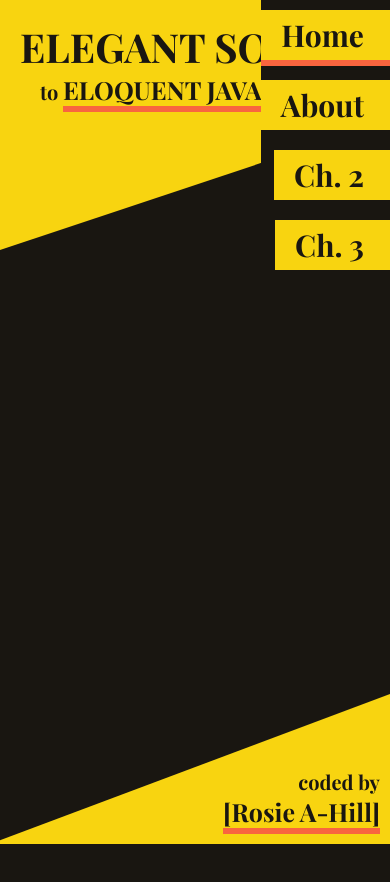
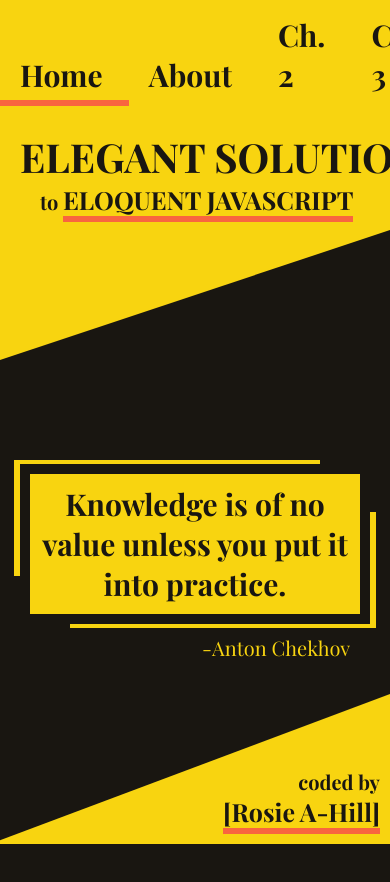
Before and after one commit to RoseAHill/eloquent-js-3rd, a React (Create React App) app: page / in a window 390 px wide. Shown: the top 882 px of the page. Before the commit the page ends 844 px from the top, so only its background shows below. Built offline with nearby package versions, Linux system fonts and the light colour scheme.

Commit message:
mobile responsive!

```diff
--- a/src/App/App.css
+++ b/src/App/App.css
@@ -13,22 +13,25 @@
   --elo-orange: #f9653f;
   /* Style */
   --elo-link-underline: 6px solid;
+  --elo-serif: "Playfair Display", serif;
+  --elo-sans-serif: "Roboto", sans-serif;
 }
 
-body {
+html, body, body > *, .App {
   font-family: system-ui, -apple-system, BlinkMacSystemFont, "Segoe UI", Roboto,
     Oxygen-Sans, Ubuntu, Cantarell, "Helvetica Neue", sans-serif;
   margin: 0;
+  height: 100%;
   background-color: var(--elo-black);
   color: var(--elo-yellow);
-  font-family: "Roboto", sans-serif;
+  font-family: var(--elo-sans-serif);
 }
 
 h1,
 h2,
 h3,
 a {
-  font-family: "Playfair Display", serif;
+  font-family: var(--elo-serif);
   font-weight: 700;
 }
 
@@ -41,3 +44,20 @@
   display: flex;
   flex-direction: column;
 }
+
+.flex-adapt {
+  display: flex;
+  flex-direction: row;
+}
+
+.content {
+  text-align: center;
+  height: 100%;
+  margin: auto;
+}
+
+@media only screen and (min-width: 700px) {
+  .flex-adapt {
+    flex-direction: column;
+  }
+}
--- a/src/App/App.tsx
+++ b/src/App/App.tsx
@@ -2,6 +2,7 @@
 import { Switch, Route } from 'react-router-dom'
 import Corners from './components/Corners/Corners'
 import Nav from './components/Nav/Nav'
+import Landing from './pages/Landing/Landing'
 import './App.css'
 
 const App = () => {
@@ -15,8 +16,13 @@
 
   return (
     <div className="App">
+      <Nav navLinks={navPages} />
       <Corners />
-      <Nav navLinks={navPages} />
+      <Switch>
+        <Route exact path="/">
+          <Landing />
+        </Route>
+      </Switch>
     </div>
   );
 }
--- a/src/App/components/Corners/Corners.css
+++ b/src/App/components/Corners/Corners.css
@@ -1,5 +1,5 @@
 .title-section {
-  position: absolute;
+  position: relative;
   color: var(--elo-black);
   height: 25rem;
   width: 75rem;
--- a/src/App/components/Nav/Nav.css
+++ b/src/App/components/Nav/Nav.css
@@ -1,13 +1,13 @@
 nav {
   color: var(--elo-yellow);
-  position: absolute;
   right: 0;
   align-items: end;
   justify-content: space-between;
-  padding-bottom: 8px;
   width: fit-content;
   height: fit-content;
-  background-color: var(--elo-black);
+  background-color: var(--elo-yellow);
+  z-index: 10;
+  width: 100%;
 }
 
 nav a {
@@ -38,3 +38,11 @@
     box-shadow: 0 6px 0 var(--elo-orange);
   }
 }
+
+@media only screen and (min-width: 700px) {
+  nav {
+    position: absolute;
+    width: fit-content;
+    background-color: transparent;
+  }
+}
--- a/src/App/components/Nav/Nav.tsx
+++ b/src/App/components/Nav/Nav.tsx
@@ -19,7 +19,7 @@
   })
 
   return (
-    <nav className="flex-col">
+    <nav className="flex-adapt">
       {navLinkComponents}
     </nav>
   )
--- /dev/null
+++ b/src/App/pages/Landing/Landing.css
@@ -0,0 +1,22 @@
+.content figure {
+  margin: 10vh auto;
+}
+
+figure blockquote {
+  margin: 2rem 2rem 0;
+  padding: 1rem;
+  font-size: 3rem;
+  font-family: var(--elo-serif);
+  font-weight: 700;
+  color: var(--elo-black);
+  background-color: var(--elo-yellow);
+  border: 10px solid var(--elo-black);
+  box-shadow: 28px 26px 0 -22px var(--elo-yellow), -28px -26px 0 -22px var(--elo-yellow);
+}
+
+figure figcaption {
+  font-family: var(--elo-serif);
+  font-size: 2rem;
+  text-align: right;
+  padding: 1rem 4rem;
+}
--- /dev/null
+++ b/src/App/pages/Landing/Landing.tsx
@@ -0,0 +1,15 @@
+import React from 'react'
+import './Landing.css'
+
+const Landing = () => {
+  return (
+    <div className="content flex-col">
+      <figure>
+        <blockquote>Knowledge is of no value unless you put it into practice.</blockquote>
+        <figcaption>-Anton Chekhov</figcaption>
+      </figure>
+    </div>
+  )
+}
+
+export default Landing
```
